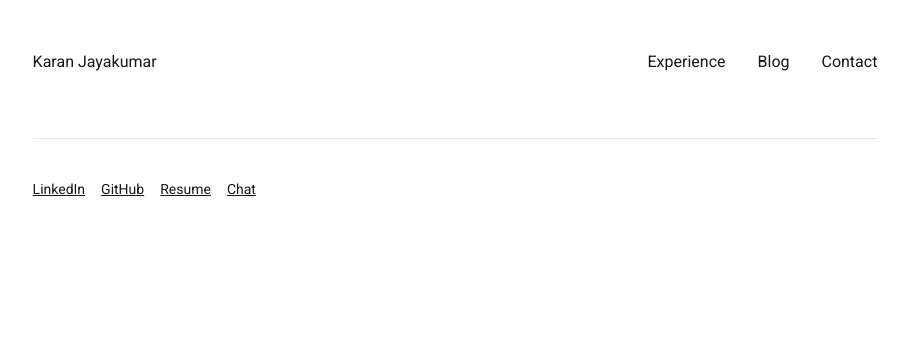
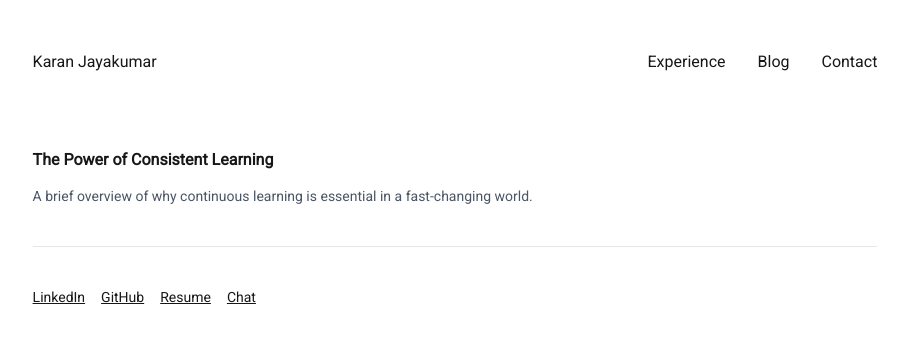
Before and after one commit to KaranJayakumar/portfolio, a Next.js app: page /blogs in a window 1280 px wide. Shown: the top 342 px of the page, without its empty margins (185-1093 px from the left). Built offline with nearby package versions, Linux system fonts and the light colour scheme.

Commit message:
Swap in bun and add key to blogs

```diff
--- a/app/_components/blog/Blog.tsx
+++ b/app/_components/blog/Blog.tsx
@@ -1,28 +1,34 @@
 "use server"
 import { promises as fs } from 'fs';
+import { useRouter } from 'next/router';
 import path from 'path'
 
 interface Blog{
+  key : string
   title : string
   description : string
   content : string
 }
 
 interface ListItemProps{
-  title : string
-  description : string
+  blog : Blog
 }
-export const BlogListItem = async ({title, description} : ListItemProps) => {
+export const BlogListItem = async ({ blog } : ListItemProps) => {
+  const openBlog = () => {
+    window.open(`/blogs/${blog.key}`)
+
+  }
   return (
     <div>
-      <div className="font-bold flex-col py-[10px]" id="blog-title">
-        <p className="pb-[4px]">{title}</p>
+      <div className="font-bold flex-col py-[10px] cursor-pointer"
+        id="blog-title" onClick={() => openBlog()}>
+        <p className="pb-[4px]">{blog.title}</p>
       </div>
         <div className="font-normal flex-col text-sm" id="blog-list">
           <p>
-            <a href="#" className="underline hover:text-gray-600">
-            {description}
-            </a>
+            <p className="text-gray-600">
+            {blog.description}
+            </p>
           </p>
         </div>
     </div>
@@ -34,7 +40,7 @@ export const BlogList = async () => {
   return (
     blogs.map((blog, index) => {
         return (
-          <BlogListItem key={index} title ={blog.title} description={blog.description} />
+          <BlogListItem key={index} blog={blog}/>
         )
       }
     )
@@ -43,14 +49,15 @@ export const BlogList = async () => {
 
 async function loadBlogs() : Promise<Blog[]> {
   try{
-    const files = await fs.readdir(process.cwd() + '/app/static/blogs')
+    const files = await fs.readdir(process.cwd() + '/static/blogs')
     const results = []
     for(let i = 0; i < files.length; i++){
       const file = files[i]
       if(path.extname(file) == ".json"){
-         const fileContent = await fs.readFile(process.cwd() + '/app/static/blogs/' + file, 'utf8');
+         const fileContent = await fs.readFile(process.cwd() + '/static/blogs/' + file, 'utf8');
          const blogData = JSON.parse(fileContent);
          const blog : Blog = {
+           key : blogData.key,
            title : blogData.title,
            description : blogData.description,
            content : blogData.content,
--- a/static/blogs/ai.json
+++ b/static/blogs/ai.json
@@ -1,4 +1,5 @@
 {
+  "key": "ai_models",
   "title": "The Power of Consistent Learning",
   "description": "A brief overview of why continuous learning is essential in a fast-changing world.",
   "content": "In today’s rapidly evolving world, consistent learning is no longer optional—it is a necessity. By dedicating time each day to learning new skills or improving existing ones, individuals can stay relevant, adaptable, and confident. Whether through reading, online courses, or hands-on practice, continuous learning opens doors to personal growth and long-term success."
```
Also changed, not shown: 2 other files (tests, documents, lock files or other folders).
